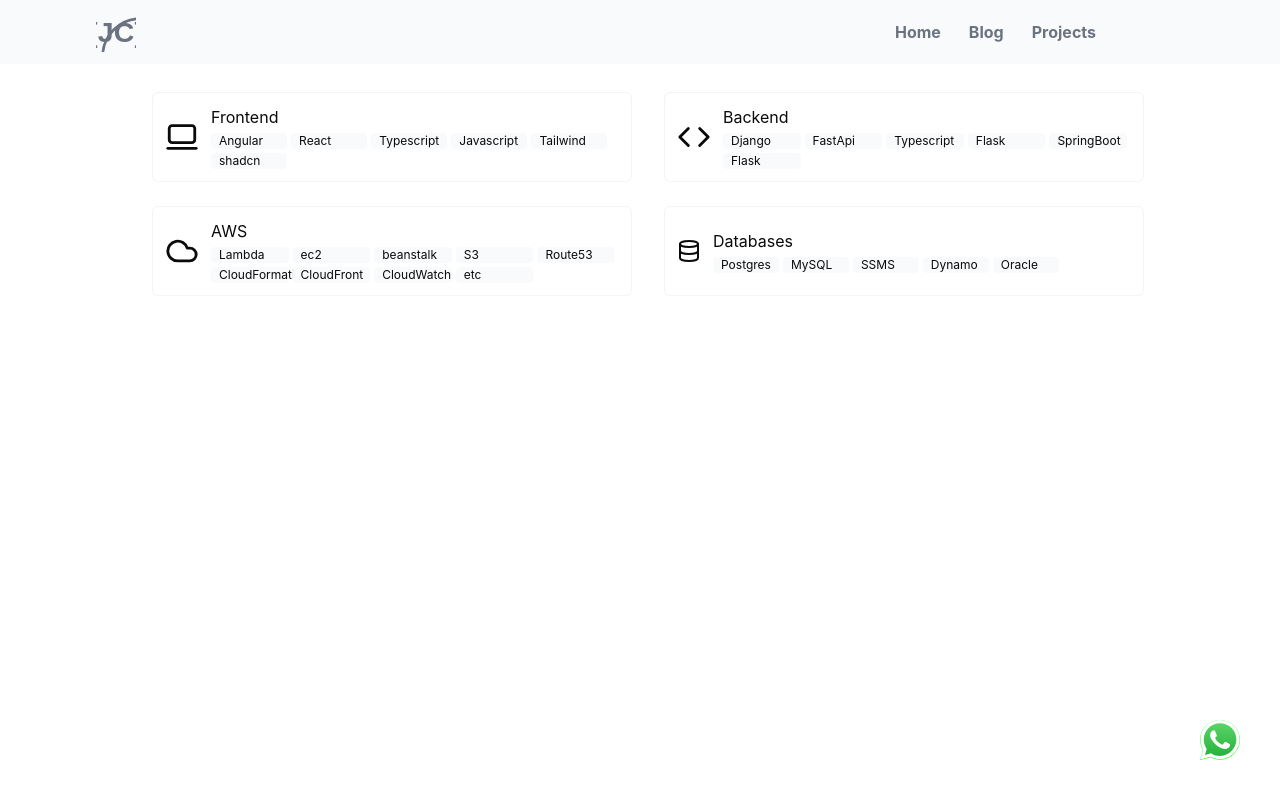
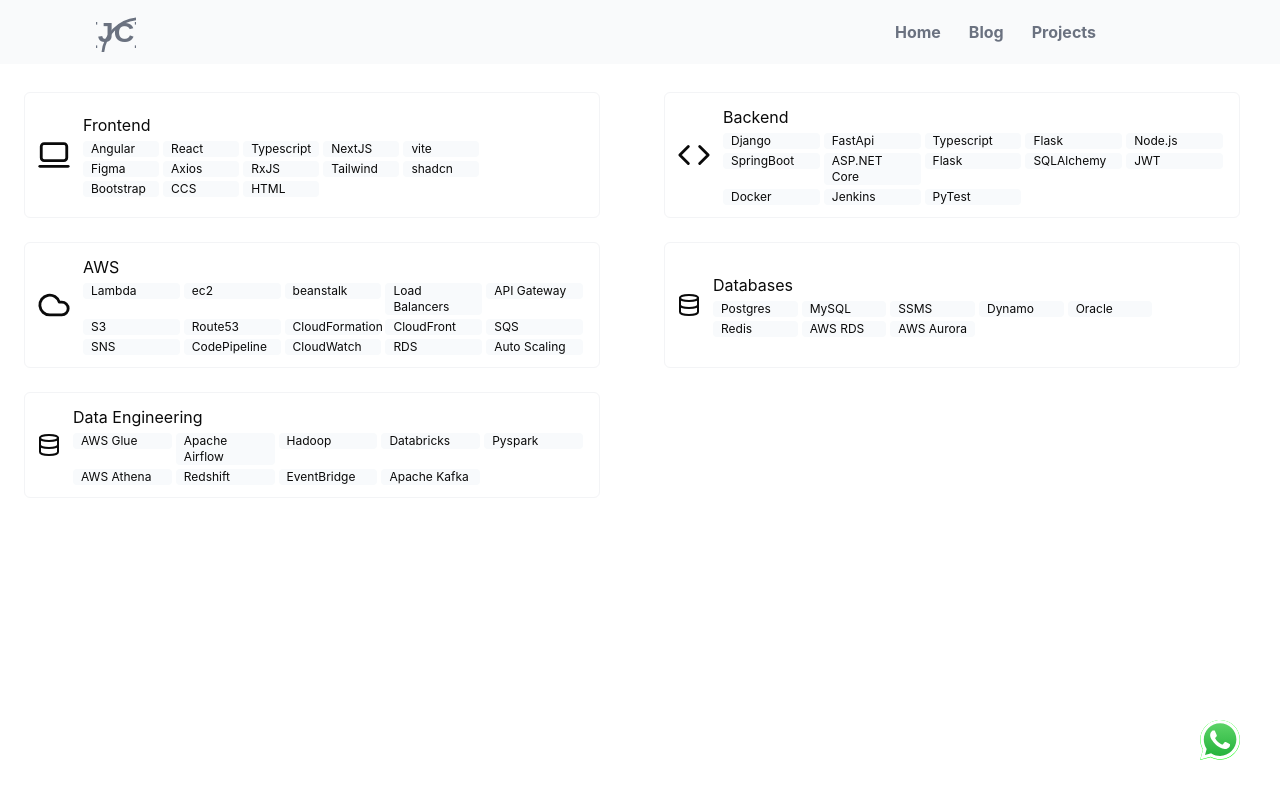
Before and after one commit to judahtc/judahtc.github.io, a React (Vite) app: page /skills in a window 1280 px wide. Built offline with nearby package versions, Linux system fonts and the light colour scheme.

Commit message:
feat: added more skills on explore skills

```diff
--- a/src/components/Skills.tsx
+++ b/src/components/Skills.tsx
@@ -6,9 +6,17 @@ export default function Skills() {
                 "Angular",
                 "React",
                 "Typescript",
-                "Javascript",
+                "NextJS",
+                "vite",
+                "Figma",
+                "Axios",
+                "RxJS",
+
                 "Tailwind",
                 "shadcn",
+                "Bootstrap",
+                "CCS",
+                "HTML",
             ],
             icon: (
                 <svg
@@ -35,8 +43,15 @@ export default function Skills() {
                 "FastApi",
                 "Typescript",
                 "Flask",
+                "Node.js",
                 "SpringBoot",
+                "ASP.NET Core",
                 "Flask",
+                "SQLAlchemy",
+                "JWT",
+                "Docker",
+                "Jenkins",
+                "PyTest",
             ],
             icon: (
                 <svg
@@ -62,12 +77,20 @@ export default function Skills() {
                 "Lambda",
                 "ec2",
                 "beanstalk",
+                "Load Balancers",
+                "API Gateway",
                 "S3",
+
                 "Route53",
                 "CloudFormation",
                 "CloudFront",
+
+                "SQS",
+                "SNS",
+                "CodePipeline",
                 "CloudWatch",
-                "etc",
+                "RDS",
+                " Auto Scaling",
             ],
             icon: (
                 <svg
@@ -88,7 +111,48 @@ export default function Skills() {
         },
         {
             name: "Databases",
-            technologies: ["Postgres", "MySQL", "SSMS", "Dynamo", "Oracle"],
+            technologies: [
+                "Postgres",
+                "MySQL",
+                "SSMS",
+                "Dynamo",
+                "Oracle",
+                "Redis",
+                "AWS RDS",
+                "AWS Aurora",
+            ],
+            icon: (
+                <svg
+                    xmlns="http://www.w3.org/2000/svg"
+                    width="24"
+                    height="24"
+                    viewBox="0 0 24 24"
+                    fill="none"
+                    stroke="currentColor"
+                    stroke-width="2"
+                    stroke-linecap="round"
+                    stroke-linejoin="round"
+                    className="lucide lucide-database"
+                >
+                    <ellipse cx="12" cy="5" rx="9" ry="3" />
+                    <path d="M3 5V19A9 3 0 0 0 21 19V5" />
+                    <path d="M3 12A9 3 0 0 0 21 12" />
+                </svg>
+            ),
+        },
+        {
+            name: "Data Engineering",
+            technologies: [
+                "AWS Glue",
+                "Apache Airflow",
+                "Hadoop",
+                "Databricks",
+                "Pyspark",
+                "AWS Athena",
+                "Redshift",
+                " EventBridge",
+                "Apache Kafka",
+            ],
             icon: (
                 <svg
                     xmlns="http://www.w3.org/2000/svg"
@@ -119,11 +183,11 @@ export default function Skills() {
 export function Card({ item }: any) {
     return (
         <>
-            <div className="grid grid-cols-2 mx-32">
+            <div className="grid grid-cols-1 lg:grid-cols-2 mx-auto justify-center w-fit h-full ">
                 {item.map((inst: any, index: any) => (
                     <div
                         key={index}
-                        className="px-3 py-3 border  border-gray-100 w-[30rem] mx-6 my-3 rounded-md flex space-x-3 items-center"
+                        className="px-3 py-3 border  border-gray-100 lg:w-[90%] w-[91%] mx-6 my-3 rounded-md flex space-x-3 items-center"
                     >
                         <div className="">{inst.icon}</div>
                         <div className="flex flex-col items-start">
@@ -132,7 +196,7 @@ export function Card({ item }: any) {
                                 {inst.technologies.map(
                                     (tech: string, index: string) => (
                                         <span
-                                            className="bg-slate-50 px-2 mr-1 rounded mt-1"
+                                            className="bg-slate-50 px-2 mr-1 rounded mt-1 "
                                             key={index}
                                         >
                                             {tech}
```
